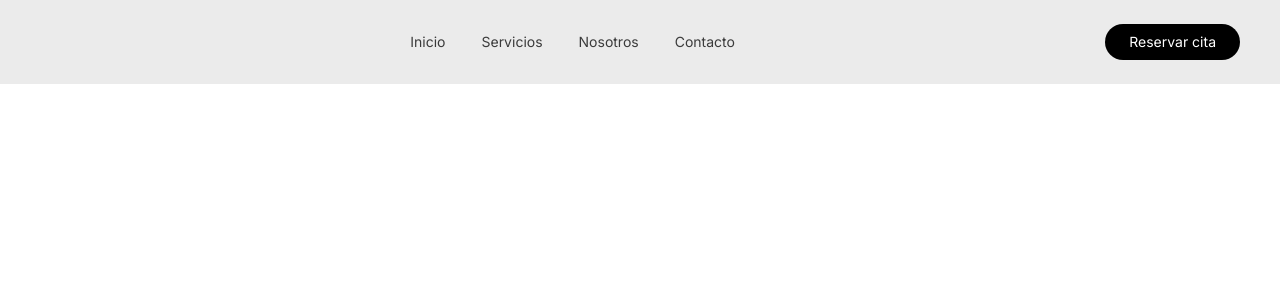
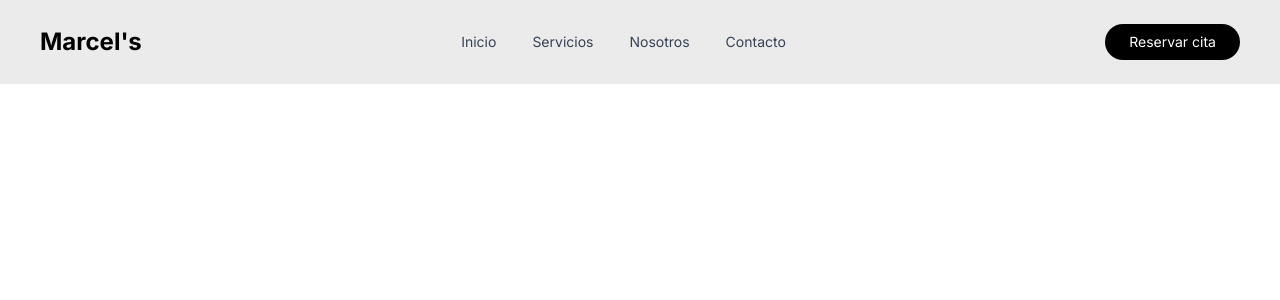
Before and after one commit to FaureGalliard/NextJsLandingPage, a Next.js app: page / in a window 1280 px wide. Shown: the top 300 px of the page. Built offline with nearby package versions, Linux system fonts and the light colour scheme.

Commit message:
feat: hover on navbar

```diff
--- a/src/components/Navbar.tsx
+++ b/src/components/Navbar.tsx
@@ -6,17 +6,28 @@ const Navbar: React.FC = () => {
     <nav className="font-inter w-screen bg-[#ebebeb] py-6 px-10 flex items-center justify-between text-sm text-[#3b3b3b]">
 
       {/*izquierda*/}
-
+      <div>
+         <h1 className="text-[#000000] text-2xl font-bold">Marcel&apos;s</h1>
+      </div>
       {/* Centro */}
       <div className="flex gap-9 mx-auto">
-        <Link href="/inicio">Inicio</Link>
-        <Link href="/servicios">Servicios</Link>
-        <Link href="/nosotros">Nosotros</Link>
-        <Link href="/contacto">Contacto</Link>
+        <Link  href="/inicio"  className="relative text-gray-700 transition-colors duration-300 hover:text-[#000000] after:absolute after:-bottom-1 after:left-0 after:h-0.5 after:w-0 after:bg-[#000000] after:transition-all after:duration-300 hover:after:w-full"> Inicio </Link>
+        <Link href="/servicios" className="relative text-gray-700 transition-colors duration-300 hover:text-[#000000] after:absolute after:-bottom-1 after:left-0 after:h-0.5 after:w-0 after:bg-[#000000] after:transition-all after:duration-300 hover:after:w-full">Servicios</Link>
+        <Link href="/nosotros" className="relative text-gray-700 transition-colors duration-300 hover:text-[#000000] after:absolute after:-bottom-1 after:left-0 after:h-0.5 after:w-0 after:bg-[#000000] after:transition-all after:duration-300 hover:after:w-full">Nosotros</Link>
+        <Link href="/contacto" className="relative text-gray-700 transition-colors duration-300 hover:text-[#000000] after:absolute after:-bottom-1 after:left-0 after:h-0.5 after:w-0 after:bg-[#000000] after:transition-all after:duration-300 hover:after:w-full">Contacto</Link>
       </div>
 
       {/* Derecha */}
-      <button className="bg-black text-white py-2 px-6 rounded-3xl text-sm">
+      <button
+      className="
+      bg-black text-white
+      py-2 px-6
+      rounded-3xl
+      text-sm
+      transition-all duration-300 ease-out
+      hover:-translate-y-1
+      "
+  >
         Reservar cita
       </button>
 
```
